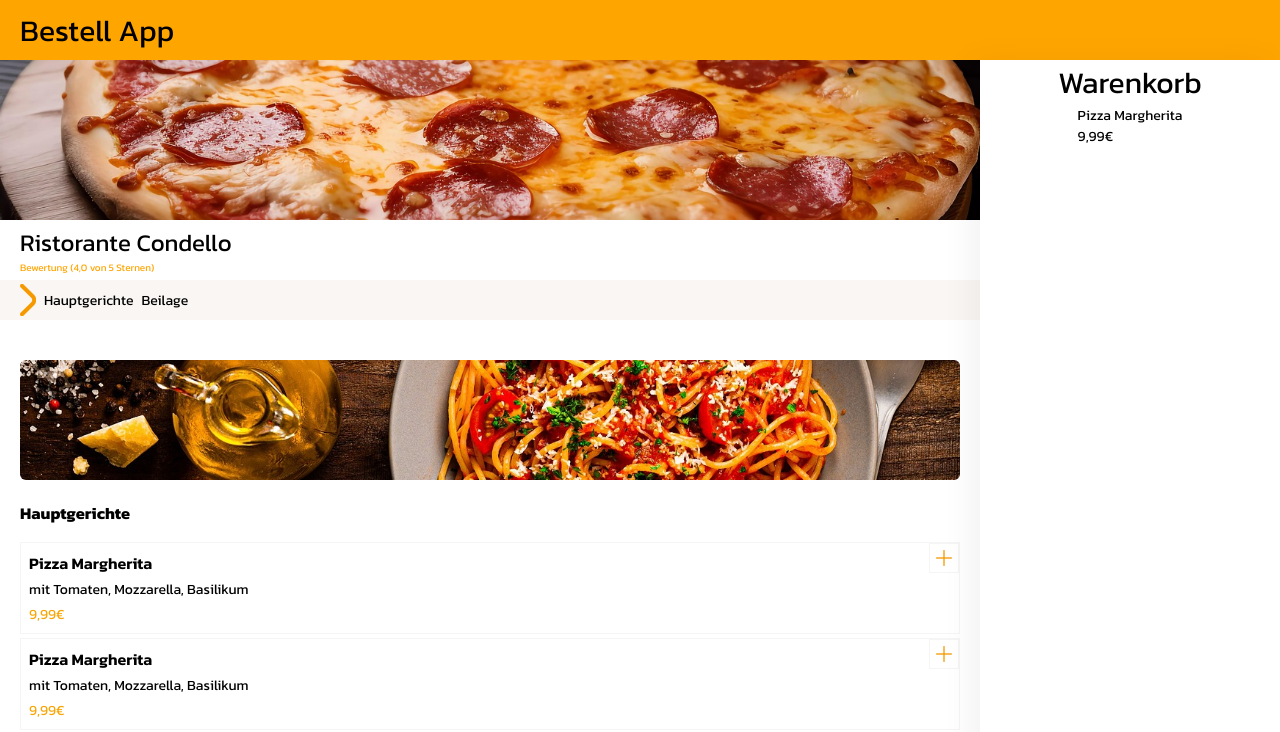
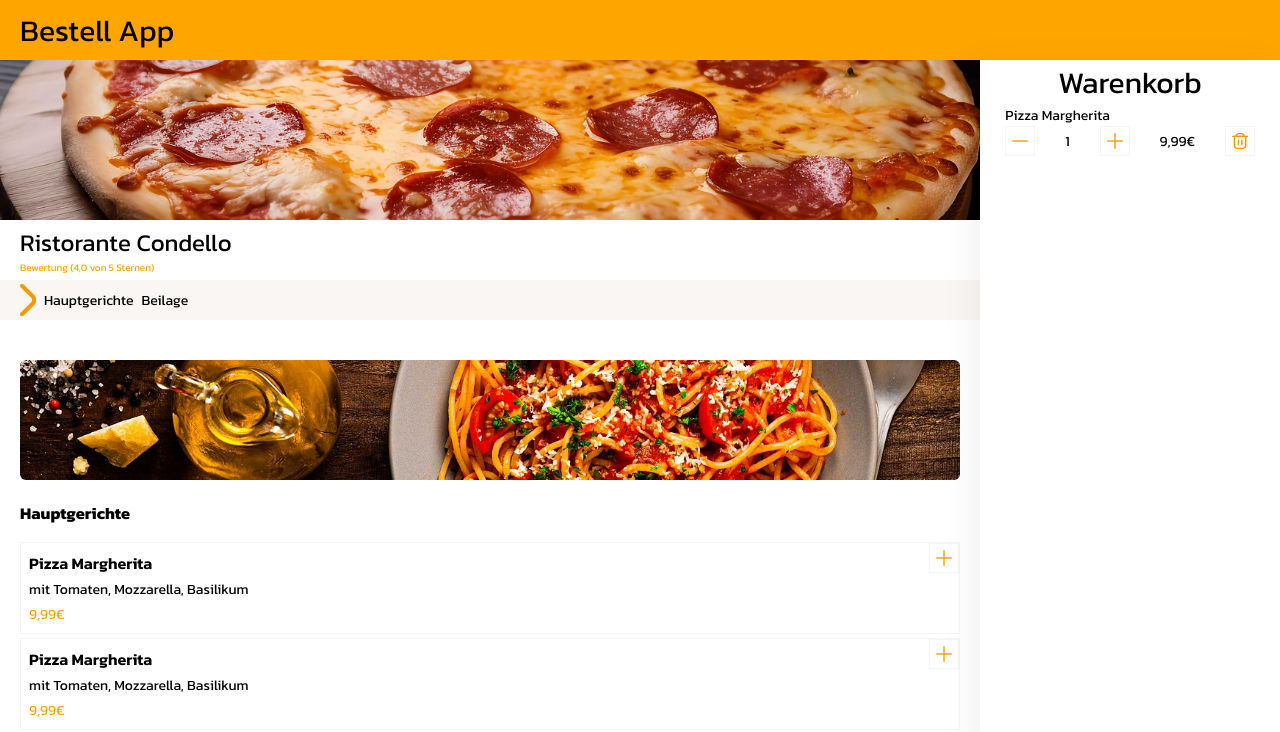
Before and after one commit to juvescott96/Bestell-App, a plain HTML site: page index.html in a window 1280 px wide. Both pictures are taken after a click on the button 944 px from the left and 557 px from the top of the page. Shown: the top 732 px of the page. Drawn offline with Linux system fonts and the light colour scheme.

Commit message:
function onclick to basket

```diff
--- a/scripts/script.js
+++ b/scripts/script.js
@@ -19,16 +19,68 @@ function load(){
     dessertRef.innerHTML = dessertsContent;
 }
 
-function addDishToCart(dishName, dishPrice){
+let cartItems = {};
+
+function addDishToCart(dishName, dishPrice) {
     let cart = document.getElementById('basket');
-    let cartContent = cart.innerHTML;
 
-    let newCartItem = `
-        <div class="cart-item">
+    if (cartItems[dishName]) {
+        cartItems[dishName].quantity++;
+    } else {
+        cartItems[dishName] = {
+            price: dishPrice,
+            quantity: 1
+        };
+    }
+
+    updateCart();
+}
+
+
+function updateCart() {
+    let cart = document.getElementById('basket');
+    cart.innerHTML = '';
+
+    Object.keys(cartItems).forEach(dishName => {
+        let item = cartItems[dishName];
+
+        let newCartItem = document.createElement('div');
+        newCartItem.classList.add('cart-item');
+
+        newCartItem.innerHTML = `
             <p>${dishName}</p>
-            <p>${dishPrice.toFixed(2).replace('.', ',')}€</p>
-        </div>
-    `;
+            <div class="cart-item-price">
+                <button onclick="changeQuantity('${dishName}', -1)">
+                    <img class="plus" src="./assets/icons/minus.png" alt="- click">
+                </button>
+                <p>${item.quantity}</p>
+                <button onclick="changeQuantity('${dishName}', 1)">
+                    <img class="plus" src="./assets/icons/plus.png" alt="+ click">
+                </button>
+                <p>${(item.price * item.quantity).toFixed(2).replace('.', ',')}€</p>
+                <button class="remove-item" onclick="removeItem('${dishName}')">
+                    <img class="plus" src="./assets/icons/trash.png" alt="delete">
+                </button>
+            </div>
+        `;
 
-    cart.innerHTML = cartContent + newCartItem;
+        cart.appendChild(newCartItem);
+    });
 }
+
+function changeQuantity(dishName, change) {
+    if (cartItems[dishName]) {
+        let newQuantity = cartItems[dishName].quantity + change;
+
+        if (newQuantity >= 1 && newQuantity <= 20) {
+            cartItems[dishName].quantity = newQuantity;
+        }
+    }
+
+    updateCart();
+}
+
+function removeItem(dishName) {
+    delete cartItems[dishName];
+    updateCart();
+}
--- a/scripts/templates.js
+++ b/scripts/templates.js
@@ -25,9 +25,9 @@ function getDessertContent(indexDessert) {
                 <p>mit ${dessert.description}</p>
                 <p class="card-text">${(dessert.price).toFixed(2).replace('.', ',')}€</p>
             </div>
-            <button type="button"> <img class="plus" src="./assets/icons/plus.png" alt="+ click"></button>
-
-
+            <button type="button" onclick="addDishToCart('${dessert.name}', ${dessert.price})">
+             <img class="plus" src="./assets/icons/plus.png" alt="+ click">
+             </button>
         </div>
     `;
     return dessertContent;
--- a/styles/basket.css
+++ b/styles/basket.css
@@ -15,3 +15,9 @@
     flex-direction: column;
     align-items: center;
 }
+
+.cart-item-price{
+    display: flex;
+    align-items: center;
+    gap: 30px;
+}
```
Also changed, not shown: assets/icons/minus-small.png (deleted), assets/icons/minus.png (added), 2 other files.
